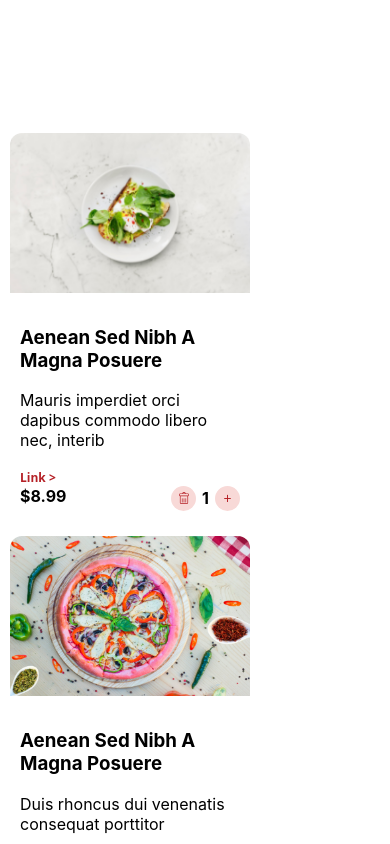
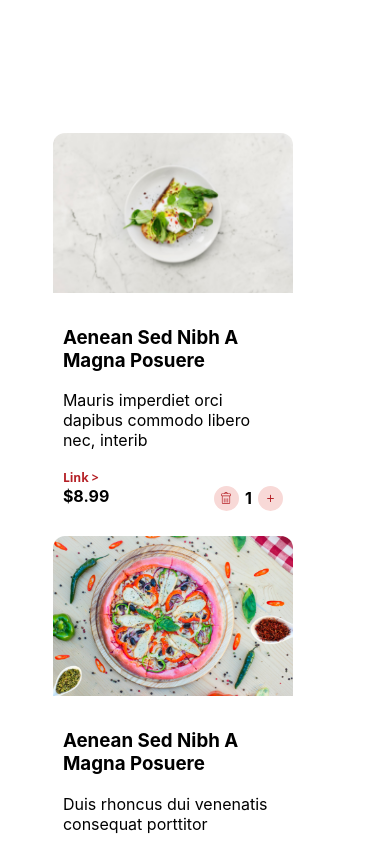
Before and after one commit to pratapshiv1992/react-generic-components, a React (Create React App) app: page / in a window 390 px wide. Shown: the top 844 px of the page. Built offline with nearby package versions, Linux system fonts and the light colour scheme.

Commit message:
styling fix

```diff
--- a/src/App.js
+++ b/src/App.js
@@ -6,14 +6,13 @@ import './styles/index.css';
 
 const Cart = (props) => {
     const ItemCardData = callApi();
+
     return (
-        <div  style={{maxWidth: "780px",paddingTop:123,paddingBottom:123,margin:"auto"}}>{
-            ItemCardData.map((itemGroup,key) => {
-                const items = itemGroup.map((data, key) => <ItemCard key={`${key}`} {...data} />)
-                return <div key={`${key}`} >{items}</div>
-            })}
+        <div  className="cards" style={{maxWidth: "780px",paddingTop:123,paddingBottom:123,margin:"auto"}}>
+            {ItemCardData.map((data,key)=><ItemCard key={`${key}`} {...data} />)}
         </div>
     );
+
 }
 
 export default Cart;
--- a/src/styles/index.css
+++ b/src/styles/index.css
@@ -1,3 +1,4 @@
+
 .chip-button {
     background: #F8D9D7 0% 0% no-repeat padding-box;
     border-radius: 13px;
@@ -123,3 +124,19 @@ button:focus {
     opacity: .7;
     border: 1px solid #B52026B3;
 }
+
+@media screen and (max-width: 800px) {
+
+    .cards{
+        padding-left:16%;
+    }
+
+}
+
+@media screen and (max-width: 500px) {
+
+    .cards{
+        padding-left:11%;
+    }
+
+}
```
Also changed, not shown: src/utils/index.js (+4 -4 lines).
